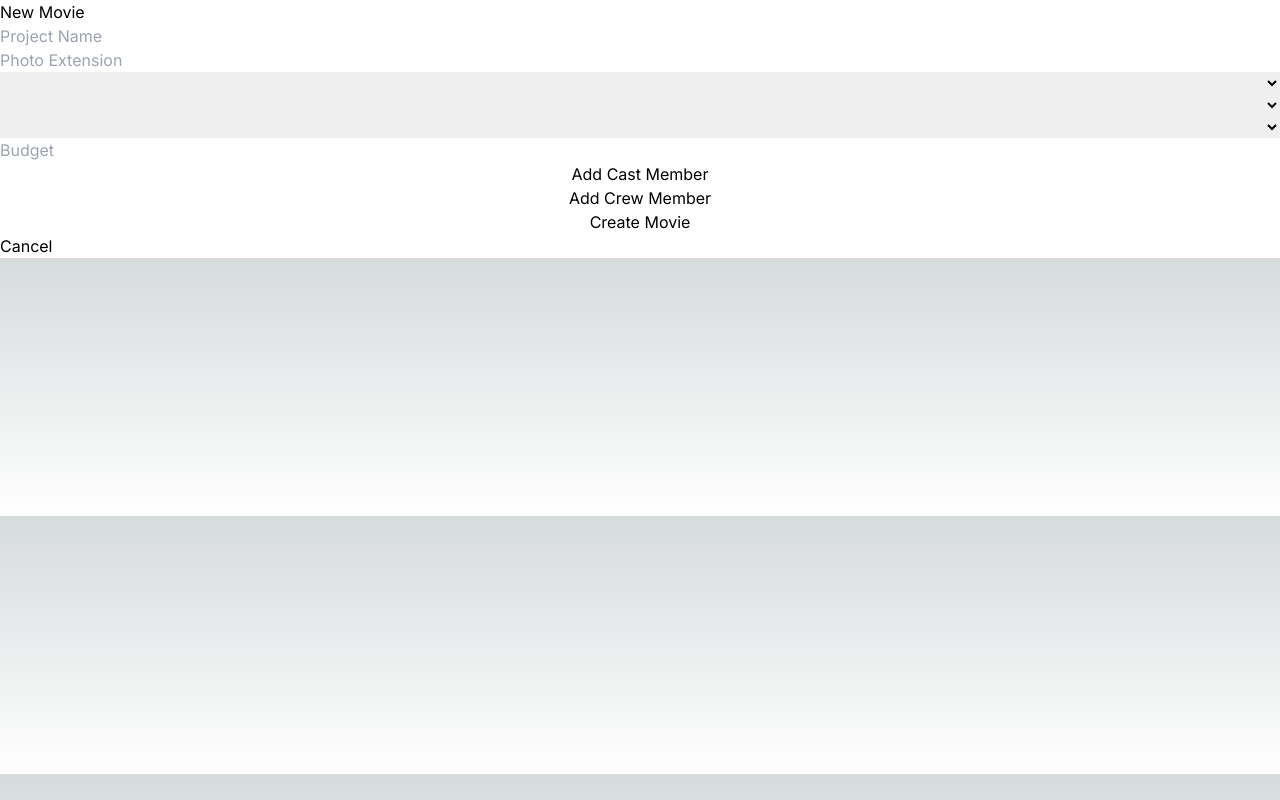
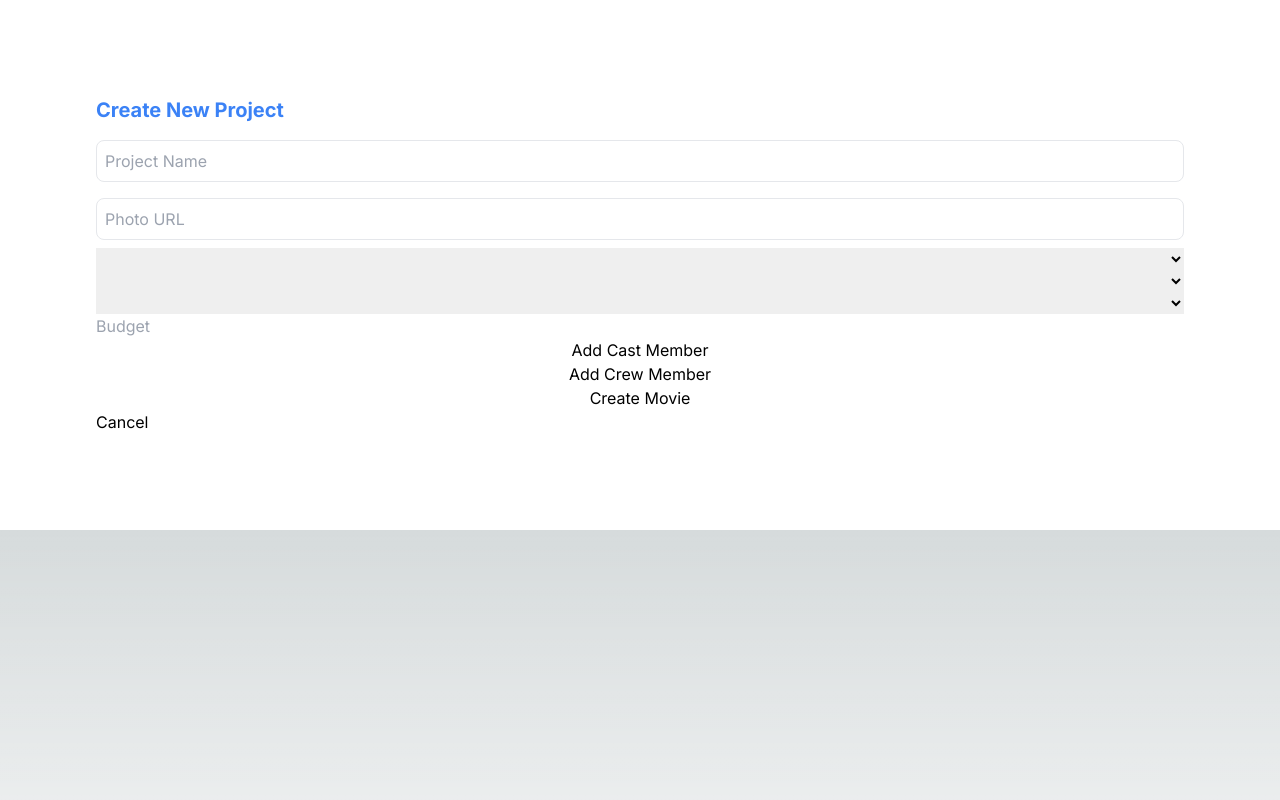
Before and after one commit to willhoppin/web3finalproject, a Next.js app: page / in a window 1280 px wide. Both pictures are taken after a click on the button "Create New Project". Built offline with nearby package versions, Linux system fonts and the light colour scheme.

Commit message:
design out create menu

```diff
--- a/src/app/page.tsx
+++ b/src/app/page.tsx
@@ -87,11 +87,11 @@ export default function Home() {
 
   if (showCreateMovieForm) {
     return (
-      <div className="bg-white text-black">
-        <h2>New Movie</h2>
+      <div className="bg-white text-black p-24">
+        <h2 className="text-blue-500 font-bold text-xl">Create New Project</h2>
         <form onSubmit={handleSubmit} style={{ display: 'flex', flexDirection: 'column' }}>
-          <input type="text" name="projectName" placeholder="Project Name" onChange={(event) => handleNewMovieChange(event)} required />
-          <input type="text" name="photoExtension" placeholder="Photo Extension" onChange={(event) => handleNewMovieChange(event)} required />
+          <input type="text" name="projectName" placeholder="Project Name" className="p-2 border rounded-lg mb-2 mt-4" onChange={(event) => handleNewMovieChange(event)} required />
+          <input type="text" name="photoExtension" placeholder="Photo URL" className="p-2 border rounded-lg my-2" onChange={(event) => handleNewMovieChange(event)} required />
 
           {/* Additional Fields */}
           <select name="typeOfProject" onChange={(event) => handleNewMovieChange(event)} required>
```
